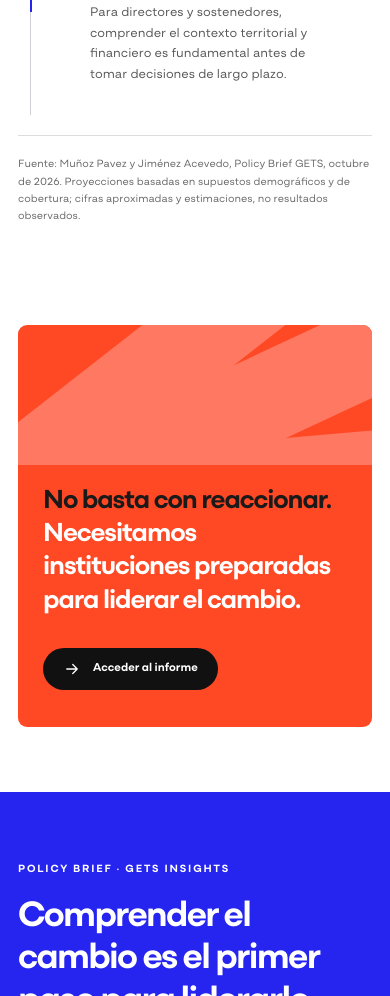
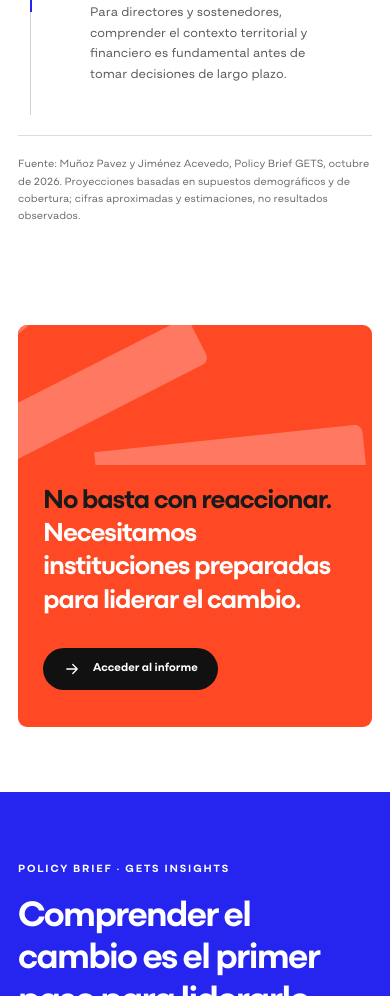
Before and after one commit to Gets-Educacion/gets-educacion-insights, a plain HTML site: page index.html in a window 390 px wide. Shown: the part 2893-3889 px from the top of the page. Drawn offline with Linux system fonts and the light colour scheme.

Commit message:
Match GETS home banner with three separated rounded coral CTA shapes

```diff
--- a/index.html
+++ b/index.html
@@ -314,6 +314,23 @@ h1,h2,h3,.eyebrow,.btn,.nav-links,.logo-link span,.hero-sub,.shape b{font-family
 .hero-art{margin-right:0}
 .form-panel{max-width:none}
 }
+
+/* CTA illustration aligned to the original GETS banner: three independent, rounded rays */
+.cta-panel{position:relative}
+.cta-graphic{position:absolute;inset:0 auto 0 0;width:65%;height:100%;overflow:hidden;pointer-events:none}
+.cta-graphic span{position:absolute;display:block;width:80%;height:clamp(60px,6vw,110px);background:#ff7962;border-radius:0 8px 8px 0;transform-origin:center center}
+.cta-graphic span:nth-child(1){left:-35%;top:-20%;transform:rotate(-40deg)}
+.cta-graphic span:nth-child(2){left:-16%;top:40%;transform:rotate(-27deg)}
+.cta-graphic span:nth-child(3){left:20%;top:79%;transform:rotate(-6deg)}
+.cta-content{grid-column:2;position:relative;z-index:1}
+@media(max-width:680px){
+.cta-graphic{position:relative;inset:auto;width:100%;height:140px;grid-column:1}
+.cta-graphic span{height:50px;width:76%}
+.cta-graphic span:nth-child(1){left:-38%;top:-34%;transform:rotate(-40deg)}
+.cta-graphic span:nth-child(2){left:-21%;top:36%;transform:rotate(-27deg)}
+.cta-graphic span:nth-child(3){left:22%;top:81%;transform:rotate(-6deg)}
+.cta-content{grid-column:1}
+}
 </style>
 </head>
 <body>
```
